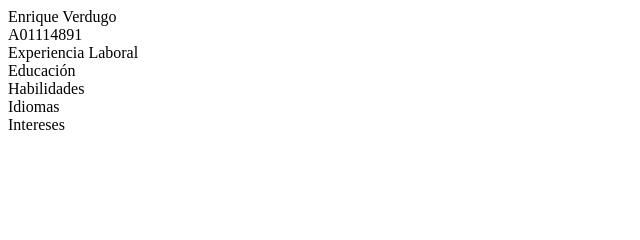
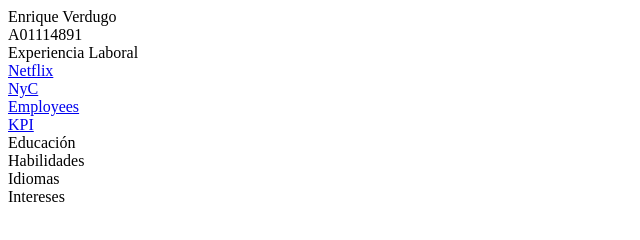
Before and after one commit to enriquevgo/enriquevgo.github.io, a plain HTML site: page index.html in a window 1280 px wide. Shown: the whole page, without its empty margins (0-640 px from the left). Drawn offline with Linux system fonts and the light colour scheme.

Commit message:
agregué links

```diff
--- a/index.html
+++ b/index.html
@@ -7,7 +7,13 @@
         </div>
 
         <div>
-            Experiencia Laboral
+            Experiencia Laboral <br>
+
+            <a href="https://github.com/enriquevgo/netflix.git"> Netflix </a> <br>
+            <a href="https://github.com/enriquevgo/NyC.git"> NyC     </a> <br>
+            <a href="https://github.com/enriquevgo/employees.git"> Employees </a> <br>
+            <a href="https://github.com/enriquevgo/KPI.git"> KPI </a> <br>
+
         </div>
 
         <div>
```
